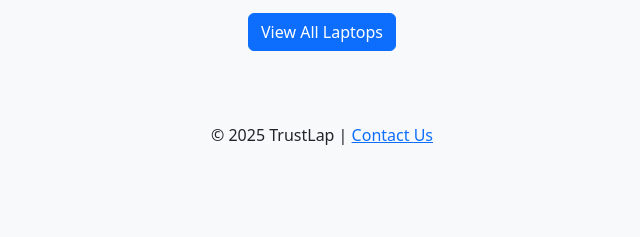
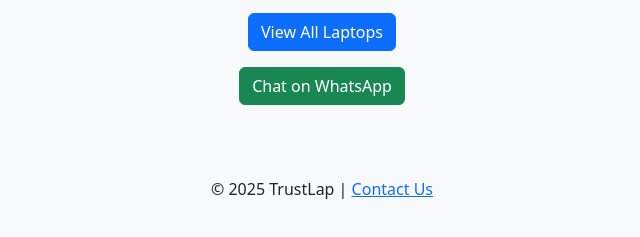
Before and after one commit to saravanawest123/trustlap, a plain HTML site: page index.html in a window 1280 px wide. Shown: the part 147-384 px from the top of the page, without its empty margins (318-958 px from the left). Drawn offline with nearby package versions, Linux system fonts and the light colour scheme.

Commit message:
Add files via upload

```diff
--- a/index.html
+++ b/index.html
@@ -10,10 +10,21 @@
   <div class="container py-5">
     <h1 class="mb-4 text-center">Welcome to TrustLap</h1>
     <p class="text-center">Top-quality laptops at unbeatable prices. Explore our full catalog.</p>
-    <div class="text-center">
+
+    <div class="text-center mb-3">
       <a href="products.html" class="btn btn-primary">View All Laptops</a>
     </div>
+
+    <div class="text-center">
+      <a
+        href="https://api.whatsapp.com/resolve/?deeplink=%2F919666997600%3Ftext%3DI%2Bwant%2Bto%2Bbuy%2Ba%2Blaptop"
+        target="_blank"
+        class="btn btn-success">
+        Chat on WhatsApp
+      </a>
+    </div>
   </div>
+
   <footer class="text-center py-4">
     &copy; 2025 TrustLap | <a href="contact.html">Contact Us</a>
   </footer>
```
